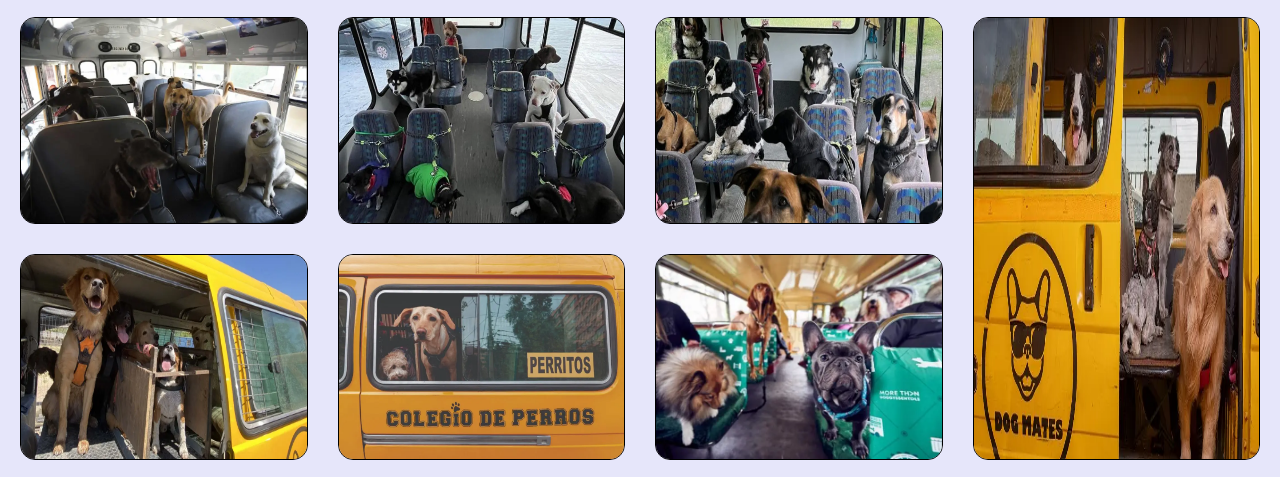
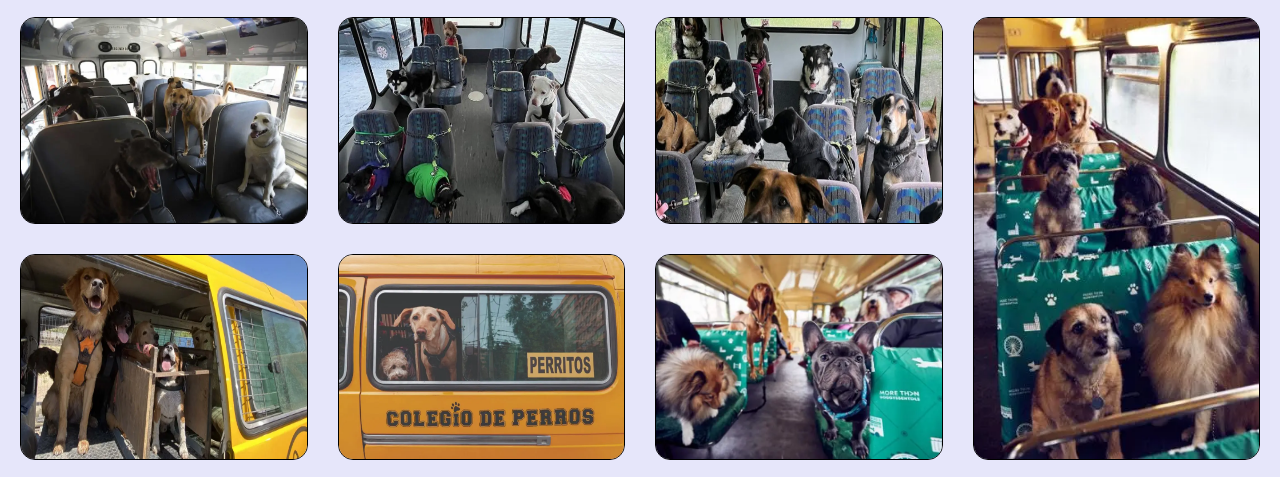
Before and after one commit to DaniHuerta1/Proyecto-Coder-58465, a website: page Pages/Galeria.html in a window 1280 px wide. Shown: the part 553-1030 px from the top of the page. Drawn offline with Linux system fonts and the light colour scheme.

Commit message:
Modificacion de imagenes-galeria

```diff
--- a/Pages/Galeria.html
+++ b/Pages/Galeria.html
@@ -42,7 +42,7 @@
                 <img src="../img/perros-en-transporte2 (1).webp" alt="perrito3">
             </div>
             <div class="box-img">
-                <img src="../img/perrito1.webp" alt="perrito3">
+                <img src="../img/perritos-4.webp" alt="perrito3">
             </div>
             <div class="box-img">
                 <img src="../img/perros-en-transporte3.webp" alt="perrito3">
```
Also changed, not shown: img/perrito1 (1).webp (added), img/perrito1.webp (deleted), img/perritos-4.webp (added), 1 other file.
